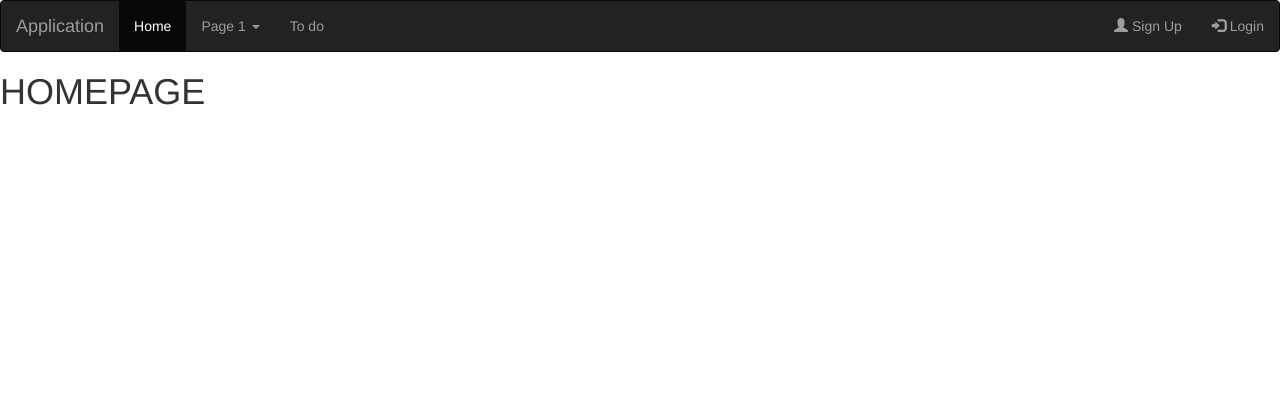
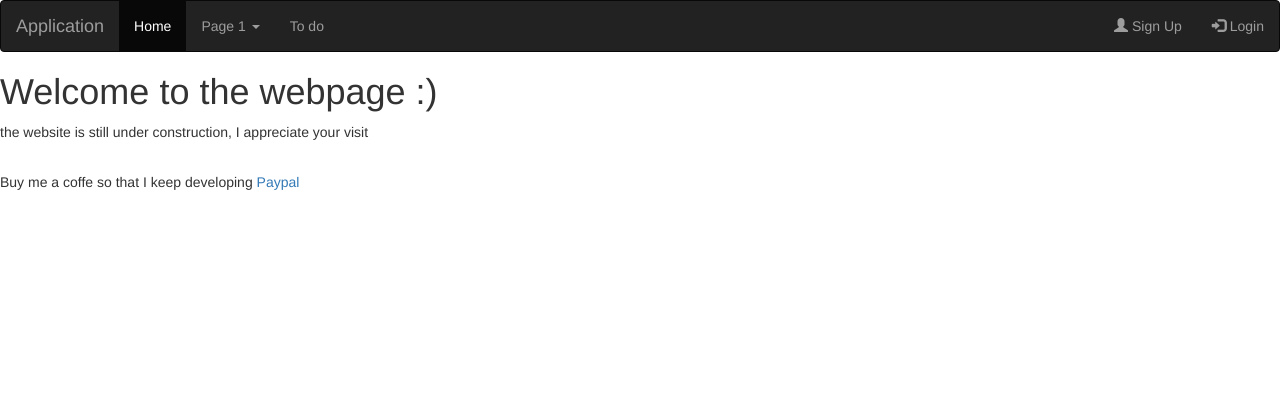
Before and after one commit to betshug/webapp, a Flask app: page / in a window 1280 px wide. Shown: the top 420 px of the page. Run offline with Flask 3, Linux system fonts and the light colour scheme; some libraries are stand-ins or nearby versions.

Commit message:
Update homepage.html

```diff
--- a/templates/homepage.html
+++ b/templates/homepage.html
@@ -1,7 +1,9 @@
 {% extends 'nav.html' %}
 {% block base %}
 
-<h1>HOMEPAGE</h1>
-
+<h1>Welcome to the webpage :) </h1>
+<p>the website is still under construction, I appreciate your visit</p>
+<br>
+<p>Buy me a coffe so that I keep developing <a href="/paypal">Paypal</a></p>
 
 {% endblock %}
```
